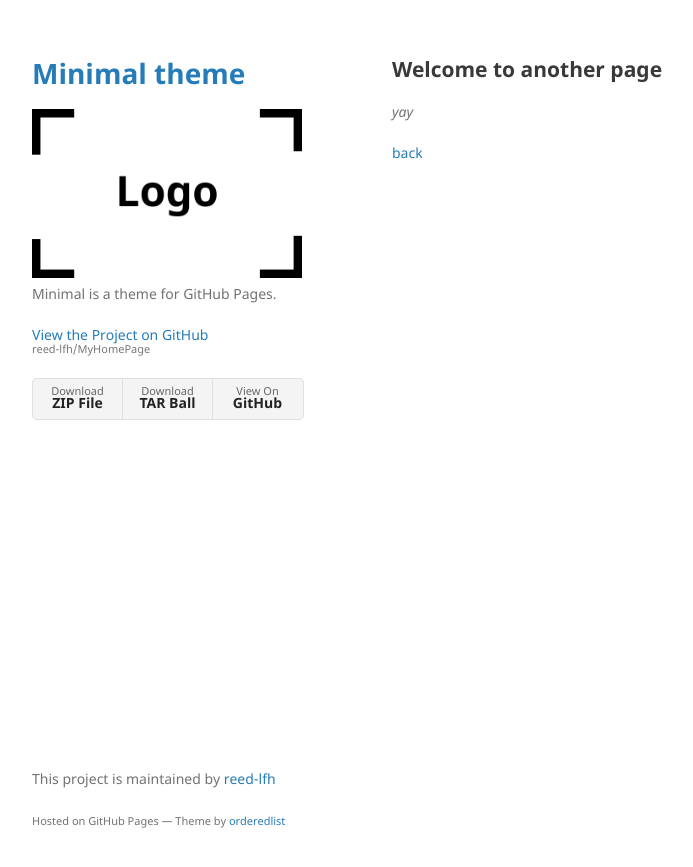
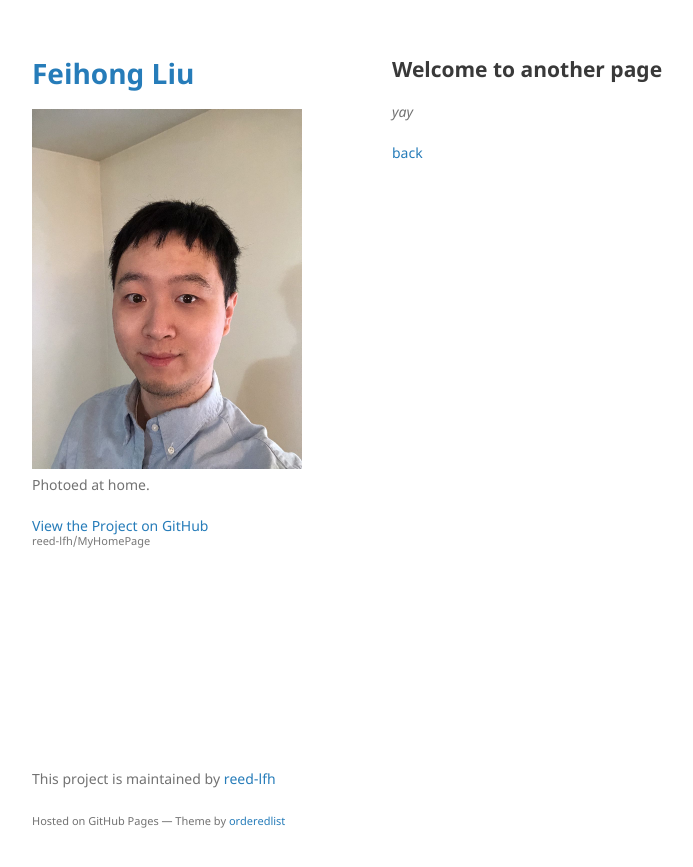
Before and after one commit to reed-lfh/MyHomePage, a Jekyll site: the page built from another-page.md, in a window 1280 px wide. Shown: the top 867 px of the page, without its empty margins (178-871 px from the left). Built offline with Jekyll 4.4.1, drawn with Linux system fonts in a browser that asks for light colours; our own code applies the rules of GitHub Pages for plain Markdown files.

```diff
--- a/_config.yml
+++ b/_config.yml
@@ -1,6 +1,6 @@
-title: Minimal theme
-logo: /assets/img/logo.png
-description: Minimal is a theme for GitHub Pages.
-show_downloads: true
+title: Feihong Liu
+logo: /assets/img/me.jpg
+description: Photoed at home.
+show_downloads: false
 google_analytics:
 theme: jekyll-theme-minimal
```
Also changed, not shown: index.md (+23 -17 lines), assets/img/me.jpg (added).
